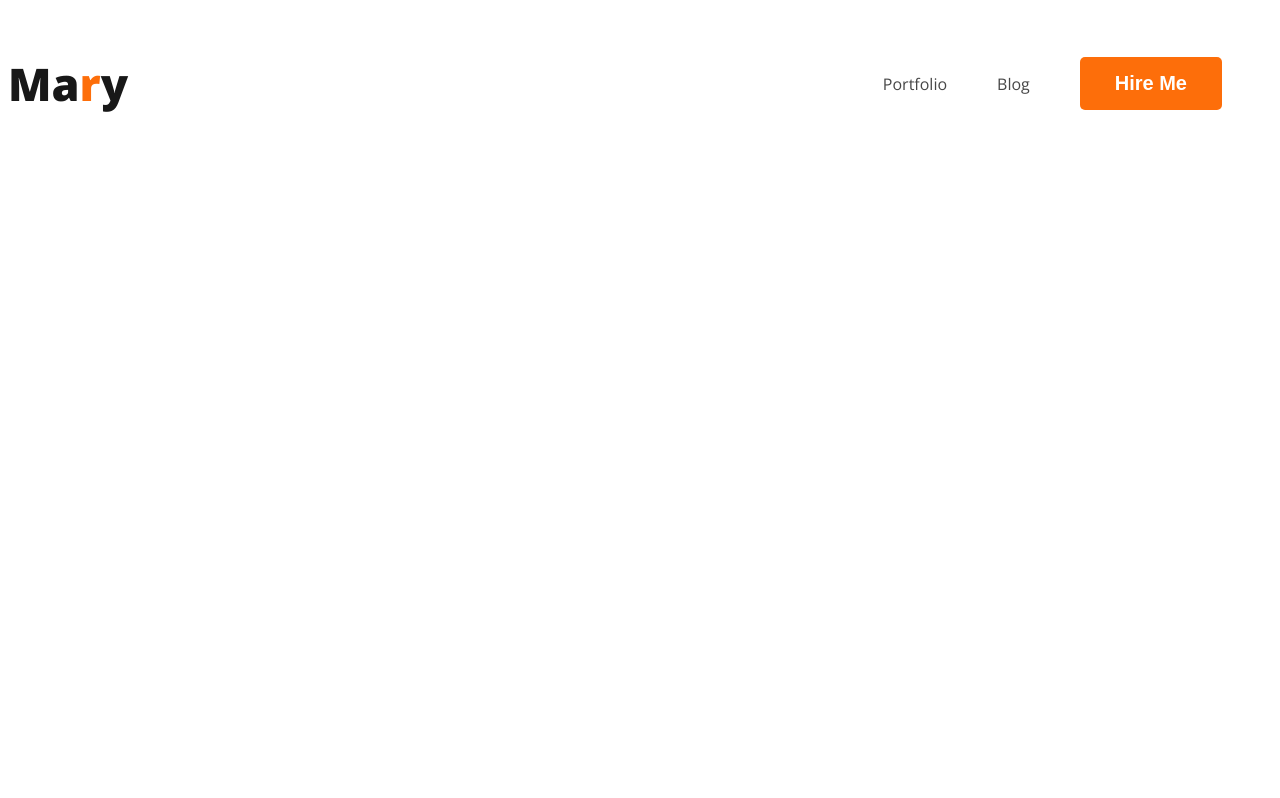
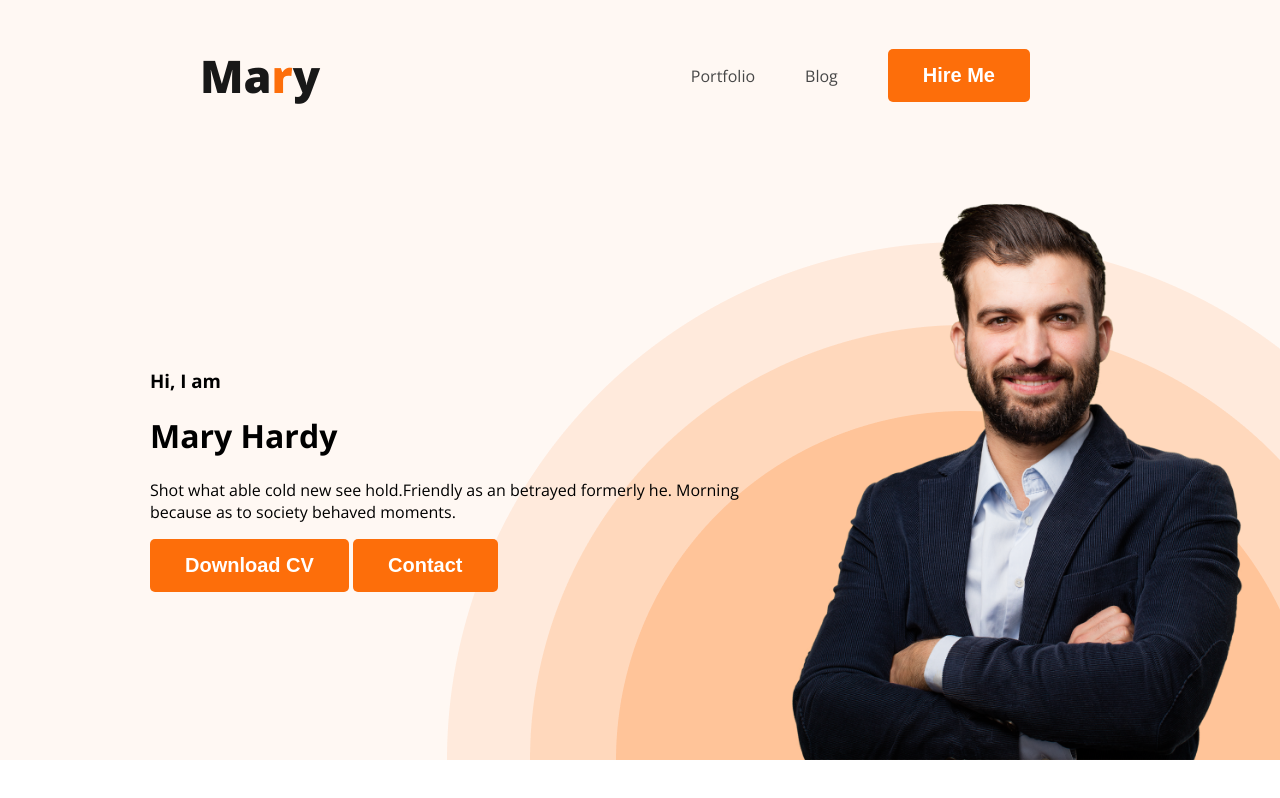
Before and after one commit to h4x0rfahim/first-practice-site, a plain HTML site: page index.html in a window 1280 px wide. Drawn offline with nearby package versions, Linux system fonts and the light colour scheme.

Commit message:
banner content added

```diff
--- a/index.html
+++ b/index.html
@@ -13,7 +13,7 @@
     <link rel="stylesheet" href="styles/portfolio.css" />
   </head>
   <body>
-    <header>
+    <header class="header">
       <nav>
         <h3 class="nav-title">Ma<span class="text-primary">r</span>y</h3>
         <ul>
@@ -22,6 +22,19 @@
           <li><button class="btn-primary">Hire Me</button></li>
         </ul>
       </nav>
+      <div class="banner">
+        <div class="banner-content">
+          <h3 class="banner-greeting">Hi, I am</h3>
+          <h1 class="banner-title">Mary Hardy</h1>
+          <p>
+            Shot what able cold new see hold.Friendly as an betrayed formerly
+            he. Morning because as to society behaved moments.
+          </p>
+          <button class="btn-primary">Download CV</button>
+          <button class="btn-primary">Contact</button>
+        </div>
+        <img class="profile-pic" src="images/hardy.png" alt="" />
+      </div>
     </header>
     <main></main>
     <footer></footer>
--- a/styles/portfolio.css
+++ b/styles/portfolio.css
@@ -1,6 +1,7 @@
 /* common shared styles */
 body {
   font-family: "Open Sans", sans-serif;
+  margin: 0;
 }
 .text-primary {
   color: #fd6e0a;
@@ -18,6 +19,8 @@
 nav {
   display: flex;
   justify-content: space-between;
+  align-items: center;
+  margin: 0 200px;
 }
 .nav-title {
   color: #181818;
@@ -36,3 +39,19 @@
   text-decoration: none;
   color: #474747;
 }
+/* header related styles */
+.header {
+  background-color: #fff8f3;
+  background-image: url(../images/header_bg.png);
+  background-repeat: no-repeat;
+  background-position: bottom right;
+}
+.banner {
+  padding: 30px 30px 0px 150px;
+  display: flex;
+  align-items: center;
+  justify-content: space-between;
+}
+.banner .profile-pic {
+  width: 500px;
+}
```
Also changed, not shown: images/developer.png (added), images/hardy.png (added), images/header_bg.png (added), images/icons/facebook.png (added), images/icons/insta.png (added), images/icons/js.png (added), images/icons/mongo.png (added), images/icons/nodejs.png (added), images/icons/react.png (added), images/icons/twitter.png (added).
